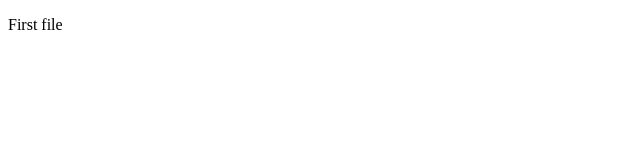
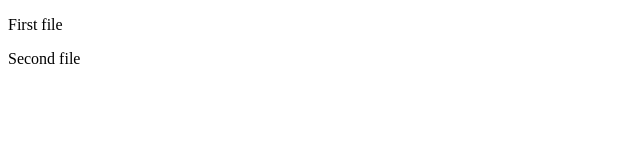
Before and after one commit to jnayaks/Training, a plain HTML site: page index.html in a window 1280 px wide. Shown: the full height of the page, 0-640 px from the left. Drawn offline with Linux system fonts and the light colour scheme.

Commit message:
first commit

```diff
--- a/index.html
+++ b/index.html
@@ -3,5 +3,6 @@
    <head> <title>GitHub Training </title></head>
    <body>
        <p>First file</p>
+       <p>Second file</p>
    </body>
    </html>
```
